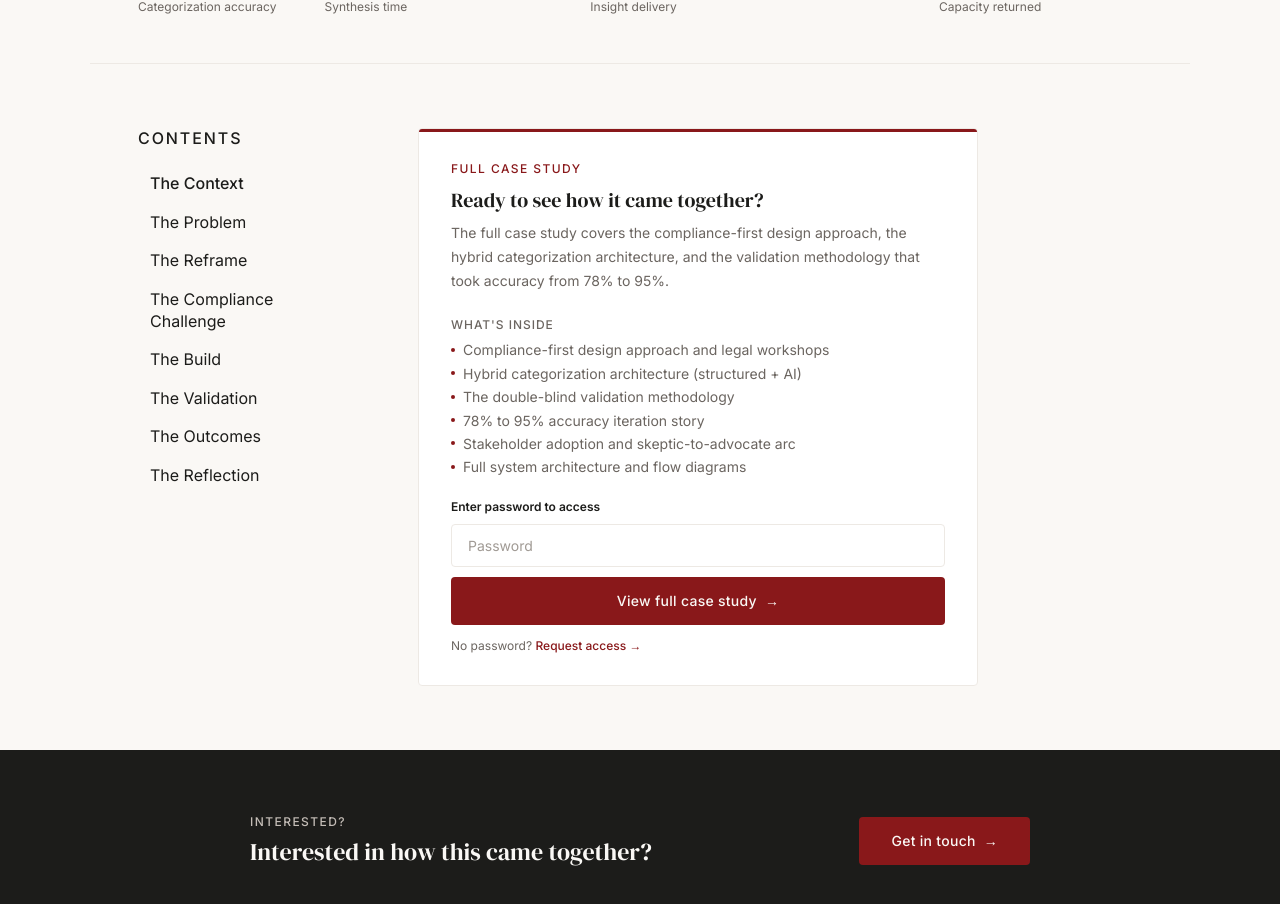
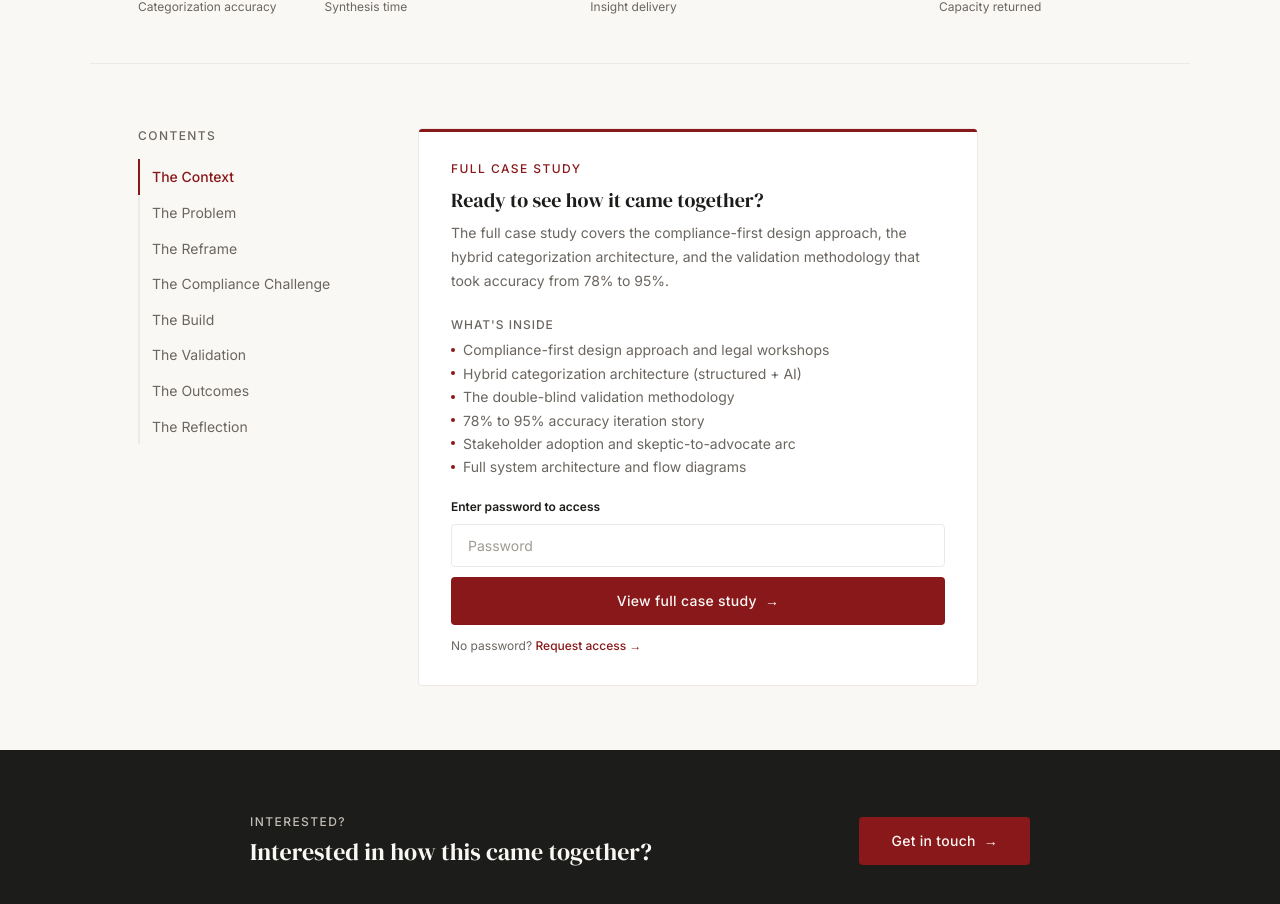
Before and after one commit to alikhandesign/alikhandesign.com, a Next.js app: page /work/ai-agent in a window 1280 px wide. Shown: the part 948-1852 px from the top of the page. Built offline with nearby package versions, Linux system fonts and the light colour scheme.

Commit message:
Revert: token rename sweep (broke styles, needs debugging)

```diff
--- a/app/components/SideNav.tsx
+++ b/app/components/SideNav.tsx
@@ -38,13 +38,13 @@ export default function SideNav({ sections, unlocked = true }: SideNavProps) {
     const isActive = active === id
     const isHovered = hovered === id && !isActive
     return {
-      fontSize: 'var(--color-text-base)',
-      color: isActive ? 'var(--color-accent)' : isHovered ? 'var(--color-text-mid)' : 'var(--color-text-muted)',
+      fontSize: 'var(--text-base)',
+      color: isActive ? 'var(--accent)' : isHovered ? 'var(--text-mid)' : 'var(--text-muted)',
       fontWeight: isActive || isHovered ? 500 : 400,
       textDecoration: 'none',
       display: 'block',
       padding: 'var(--space-2) 0 var(--space-2) var(--space-3)',
-      borderLeft: `2px solid ${isActive ? 'var(--color-accent)' : isHovered ? 'var(--color-border-mid)' : 'var(--color-border)'}`,
+      borderLeft: `2px solid ${isActive ? 'var(--accent)' : isHovered ? 'var(--border-mid)' : 'var(--border)'}`,
       lineHeight: 1.4,
       transition: 'color var(--transition-base), border-color var(--transition-base)',
     }
@@ -53,10 +53,10 @@ export default function SideNav({ sections, unlocked = true }: SideNavProps) {
   return (
     <aside style={{ position: 'sticky', top: '5rem' }}>
       <p style={{
-        fontSize: 'var(--color-text-xs)',
+        fontSize: 'var(--text-xs)',
         letterSpacing: 'var(--letter-spacing-lg)',
         textTransform: 'uppercase' as const,
-        color: 'var(--color-text-muted)',
+        color: 'var(--text-muted)',
         fontWeight: 500,
         marginBottom: 'var(--space-4)'
       }}>Contents</p>
```
